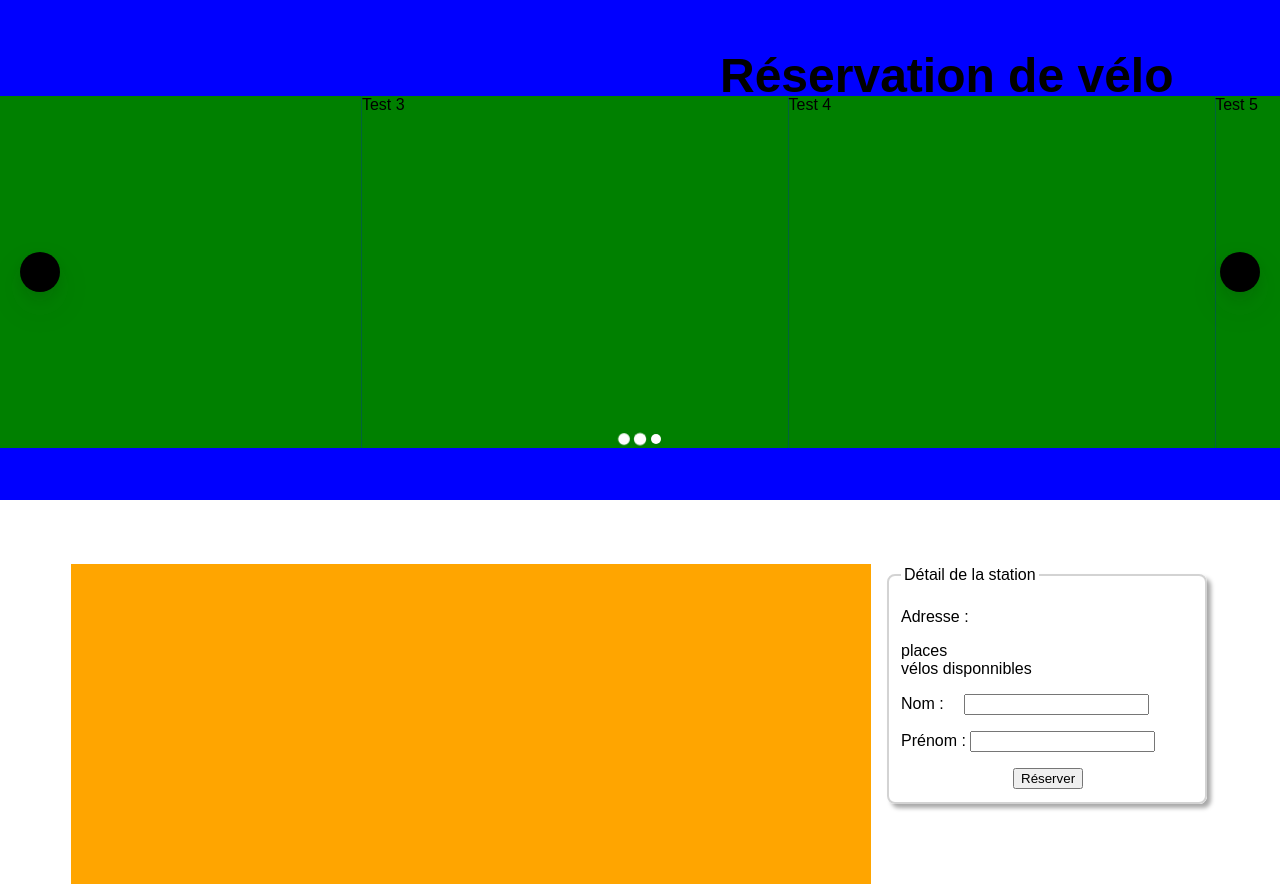
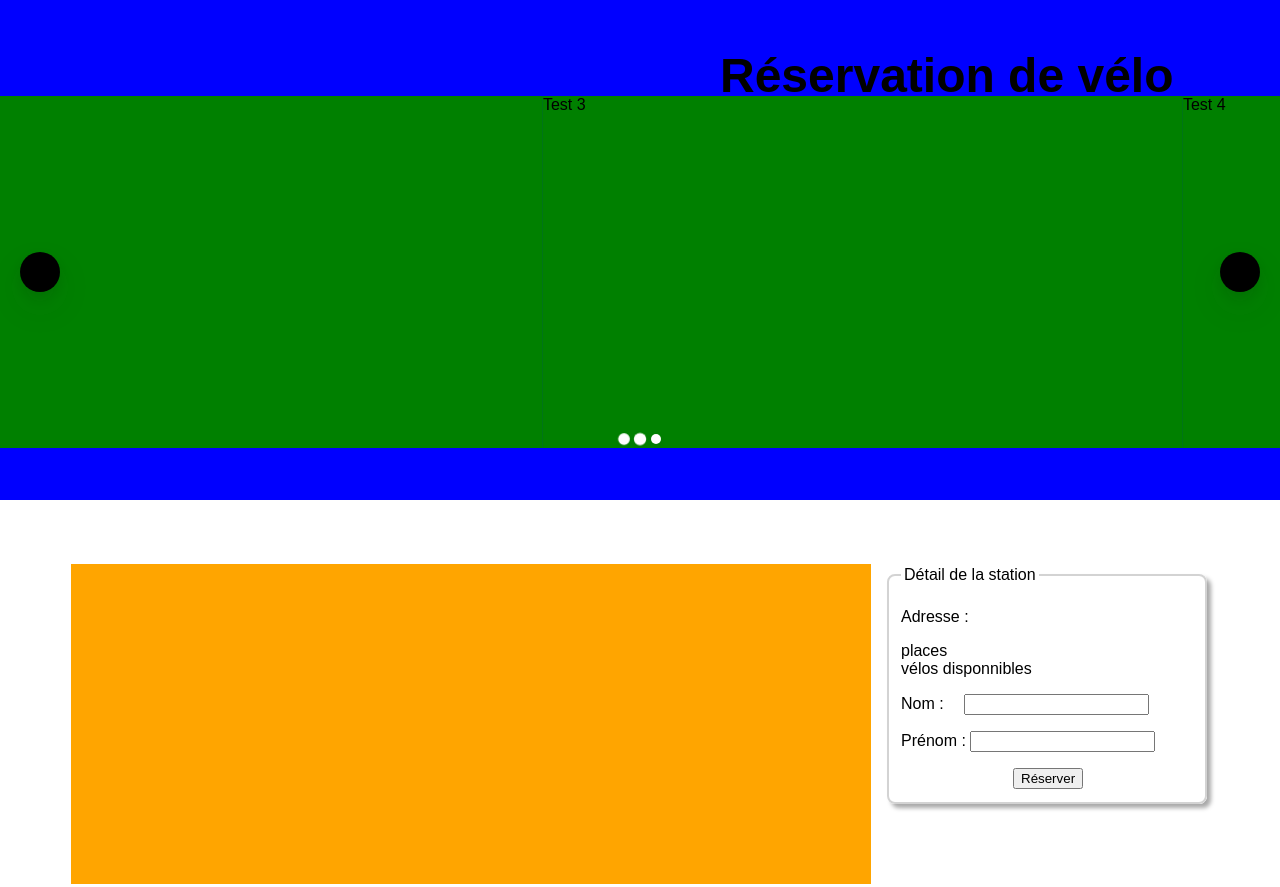
Before and after one commit to GCdev89/P_3, a plain HTML site: page html/index.html in a window 1280 px wide. Shown: the top 887 px of the page. Drawn offline with Linux system fonts and the light colour scheme.

Commit message:
version pleinement fonctionnelle du carousel en défilement infini

```diff
--- a/css/style_p3.css
+++ b/css/style_p3.css
@@ -75,6 +75,7 @@ h1
 }
 
 .carousel_container {
+
   transition: transform 0.3s;
   transform: translate3d(0, 0, 0);
 }
@@ -112,7 +113,7 @@ h1
 }
 .carousel_prev-hidden, .carousel_next-hidden
 {
-  display: none;
+  opacity: 0;
 }
 
 .carousel_pagination
--- a/js/p3.js
+++ b/js/p3.js
@@ -9,6 +9,7 @@ class Carousel {
   *@param {boolean} [options.loop=false] Doit-t-on boucler en fin de slides
   *@param {boolean} [options.pagination=false]
   *@param {boolean} [option.navigation=true]
+  *@param {boolean} [option.infinite=false]
   */
 
   constructor(element, options = {}) {
@@ -18,12 +19,16 @@ class Carousel {
       slidesVisible : 1,
       loop: false,
       pagination: false,
-      navigation: true
+      navigation: true,
+      infinite: false,
     }, options);
     let children = [].slice.call(element.children);
     this.isMobile = true;
     this.currentItem = 0;
     this.moveCallbacks = [];
+    this.offset = 0;
+    this.intervalId = null;
+    this.intervalOn = true;
 
     // Modification du DOM
     this.root = this.createDivWithClass("carousel");
@@ -34,20 +39,34 @@ class Carousel {
     this.items = children.map((child) => {
       let item = this.createDivWithClass("carousel_item");
       item.appendChild(child);
-      this.container.appendChild(item);
       return item;
     })
+    if (this.options.infinite) {
+      this.offset = this.options.slidesVisible + this.options.slidesToScroll;
+      if (this.offset > children.length) {
+        console.error("Vous n\'avez pas assez d'élément dans le carousel", element);
+      }
+      this.items = [
+        ...this.items.slice(this.items.length - this.offset ).map(item => item.cloneNode(true)),
+        ...this.items,
+        ...this.items.slice(0, this.offset).map(item => item.cloneNode(true)),
+      ]
+      this.gotoItem(this.offset, false);
+    }
+    this.items.forEach(item => this.container.appendChild(item));
     this.setStyle();
     if (this.options.navigation === true) {
       this.createNavigation();
     }
-    if (this.options.navigation === true) {
+    if (this.options.pagination === true) {
       this.createPagination();
     }
 
+
     // Evènement
-    this.moveCallbacks.forEach(cb => cb(0));
+    this.moveCallbacks.forEach(cb => cb(this.currentItem));
     this.onWindowresize();
+    this.defilAuto();
     window.addEventListener('resize', this.onWindowresize.bind(this));
     this.root.addEventListener("keyup", (e) => {
       if (e.key === "ArrowRight" || e.key === "Right") {
@@ -56,8 +75,11 @@ class Carousel {
         this.prev();
       }
     });
-    setInterval (this.next.bind(this), 5000);
+    if (this.options.infinite) {
+      this.container.addEventListener("transitionend", this.resetInfinite.bind(this));
+    }
   }
+
   /*
   *
   *Applique les bonnes dimensions aux éléments  *
@@ -101,14 +123,15 @@ class Carousel {
     let pagination = this.createDivWithClass("carousel_pagination");
     let buttons = [];
     this.root.appendChild(pagination);
-    for (let i = 0; i < this.items.length; i = i + this.options.slidesToScroll) {
+    for (let i = 0; i < (this.items.length - 2 * this.offset); i = i + this.options.slidesToScroll) {
       let button = this.createDivWithClass("caroussel_pagination_button");
-      button.addEventListener("click", () => this.gotoItem(i));
+      button.addEventListener("click", () => this.gotoItem(i + this.offset));
       pagination.appendChild(button);
       buttons.push(button);
     }
     this.onMove(index => {
-      let activeButton = buttons[Math.floor(index / this.slidesToScroll)];
+      let count = this.items.length - 2 * this.offset;
+      let activeButton = buttons[Math.floor(((index - this.offset) % count) / this.slidesToScroll)];
       if (activeButton) {
         buttons.forEach(button => button.classList.remove("caroussel_pagination_button-active"));
         activeButton.classList.add("caroussel_pagination_button-active");
@@ -126,10 +149,10 @@ class Carousel {
   /**
   * Déplace le carousel vers l'élément ciblé
   * @param {number} index
-  *
+  *@param {boolean} [animation=true]
   *
   */
-  gotoItem (index) {
+  gotoItem (index, animation = true) {
     if (index < 0) {
       if (this.options.loop) {
         index = this.items.length - this.slidesVisible;
@@ -144,10 +167,44 @@ class Carousel {
       }
     }
     let translateX = index * -100 / this.items.length;
+    if (animation === false) {
+      this.container.style.transition = "none";
+    }
     this.container.style.transform = "translate3d("+ translateX +"%, 0, 0)";
+    this.container.offsetHeight // Force repaint
+    if (animation === false) {
+      this.container.style.transition = "";
+    }
     this.currentItem = index;
     this.moveCallbacks.forEach(cb => cb(index));
   }
+
+  /**
+  *Déplace le container pour donner l'impression d'un slide infini
+  */
+  resetInfinite () {
+    if (this.currentItem  <= this.slidesToScroll) {
+      this.gotoItem(this.currentItem + (this.items.length - 2 * this.offset), false);
+    } else if (this.currentItem >= this.items.length - this.offset) {
+      this.gotoItem(this.currentItem - (this.items.length - 2 * this.offset), false);
+    }
+  }
+
+  /*
+  *Gestion défilement automatique
+  */
+  defilAuto () {
+      this.intervalId = setInterval (this.next.bind(this), 5000);
+      this.container.addEventListener("click", () => {
+        if (this.intervalOn) {
+          clearInterval(this.intervalId);
+        } else {
+          this.intervalId = setInterval (this.next.bind(this), 5000);
+        }
+        this.intervalOn = !this.intervalOn
+      });
+  }
+
 
   /**
   *
@@ -204,9 +261,9 @@ let onReady = function () {
 
   new Carousel(document.getElementById("carousel_pano"), {
     slidesToScroll: 2,
-    slidesVisible: 3,
-    loop: true,
-    pagination: true
+    slidesVisible: 2,
+    pagination: true,
+    infinite: true
   });
 
 }
```
